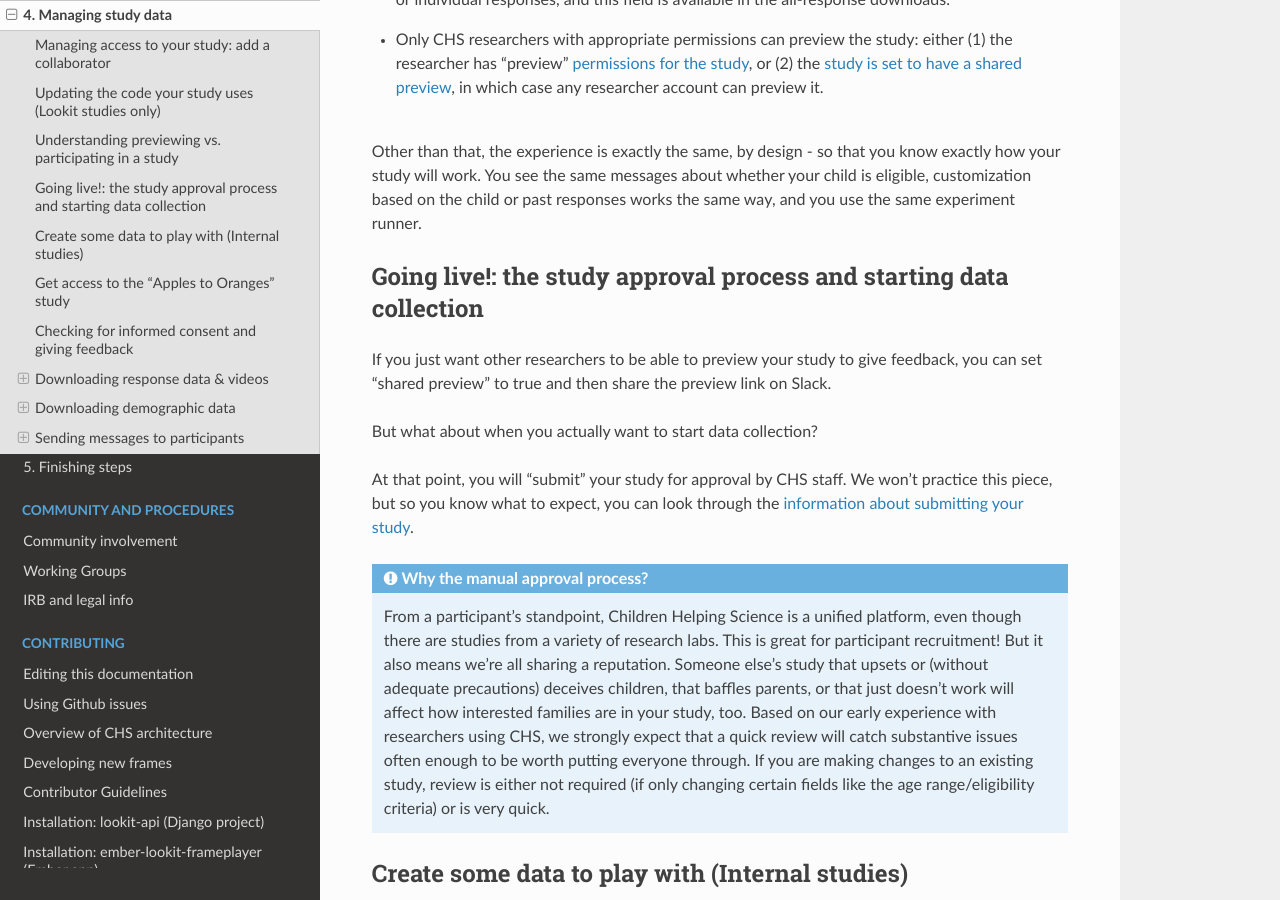
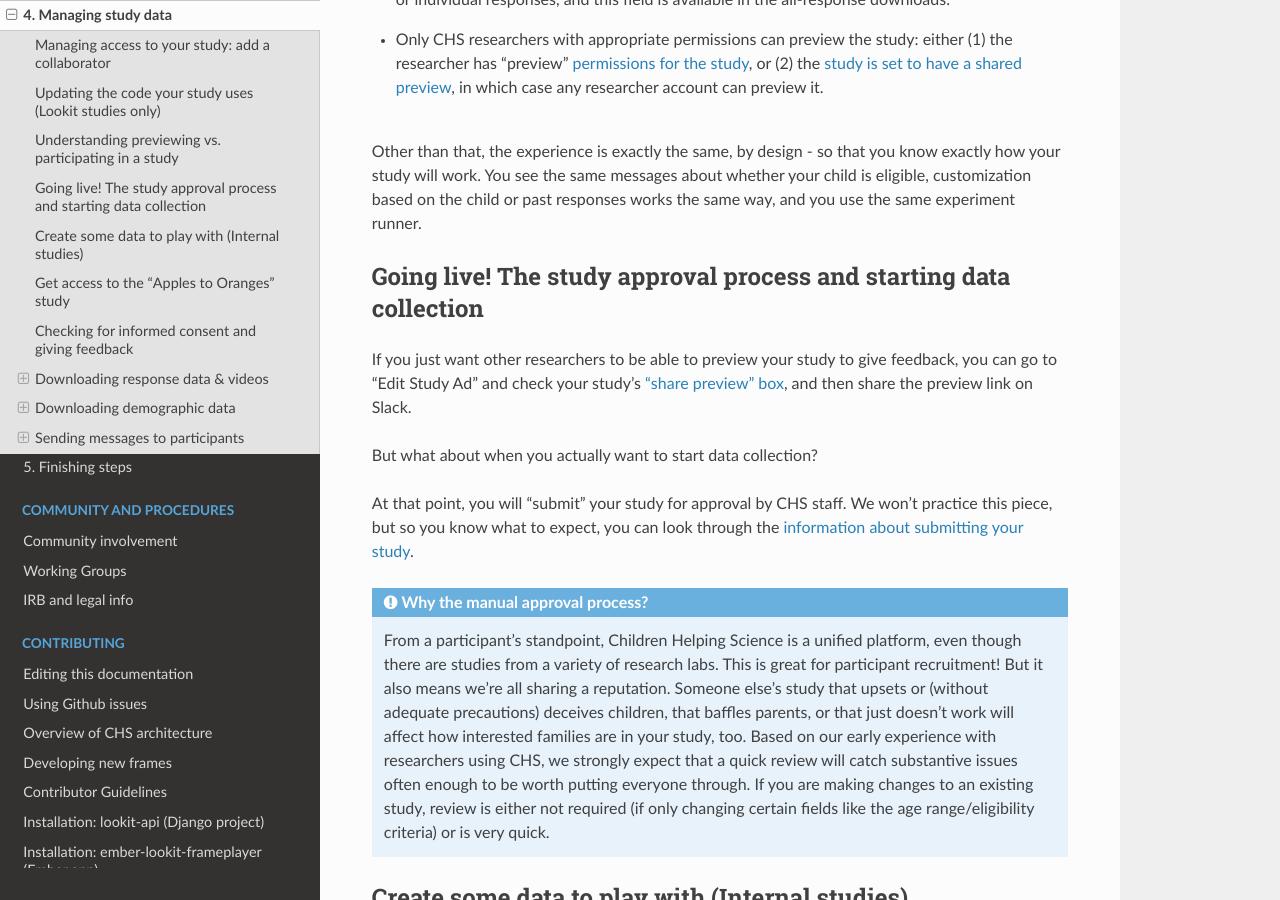
Before and after one commit to lookit/lookit-docs, a Sphinx documentation site: the page built from docs/source/tutorial-manage-data.rst, in a window 1280 px wide and 900 px high, scrolled down 3179 px. Built offline with Sphinx 7.4.7 and the Read the Docs theme 3.1.0, drawn with Linux system fonts in a browser that asks for light colours.

Commit message:
minor edit to going live section and add link to share preview study setting

```diff
--- a/docs/source/tutorial-manage-data.rst
+++ b/docs/source/tutorial-manage-data.rst
@@ -73,10 +73,10 @@ So far, we have tried out our studies via the "preview study" button on the stud
 
 Other than that, the experience is exactly the same, by design - so that you know exactly how your study will work. You see the same messages about whether your child is eligible, customization based on the child or past responses works the same way, and you use the same experiment runner.
 
-Going live!: the study approval process and starting data collection
+Going live! The study approval process and starting data collection
 --------------------------------------------------------------------
 
-If you just want other researchers to be able to preview your study to give feedback, you can set "shared preview" to true and then share the preview link on Slack.
+If you just want other researchers to be able to preview your study to give feedback, you can go to "Edit Study Ad" and check your study's :ref:`"share preview" box <share_preview>`, and then share the preview link on Slack.
 
 But what about when you actually want to start data collection?
 
```
